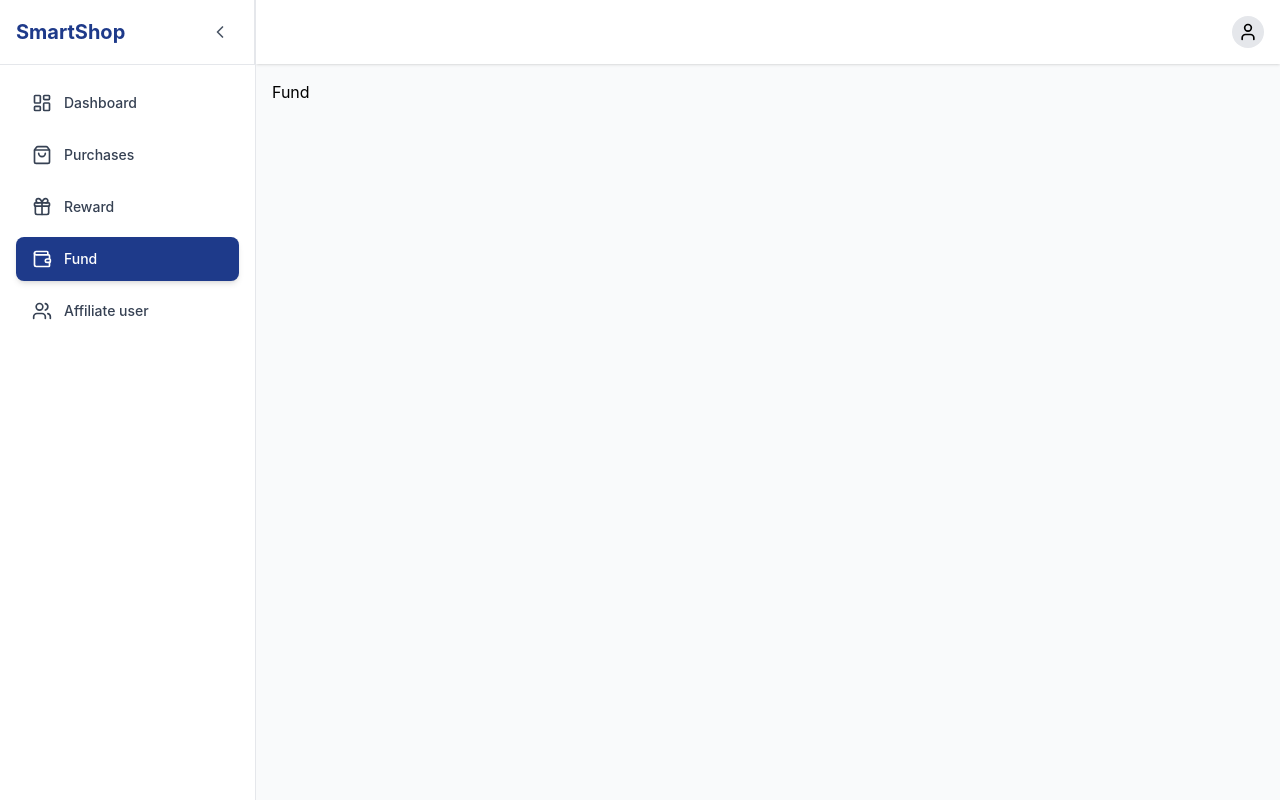
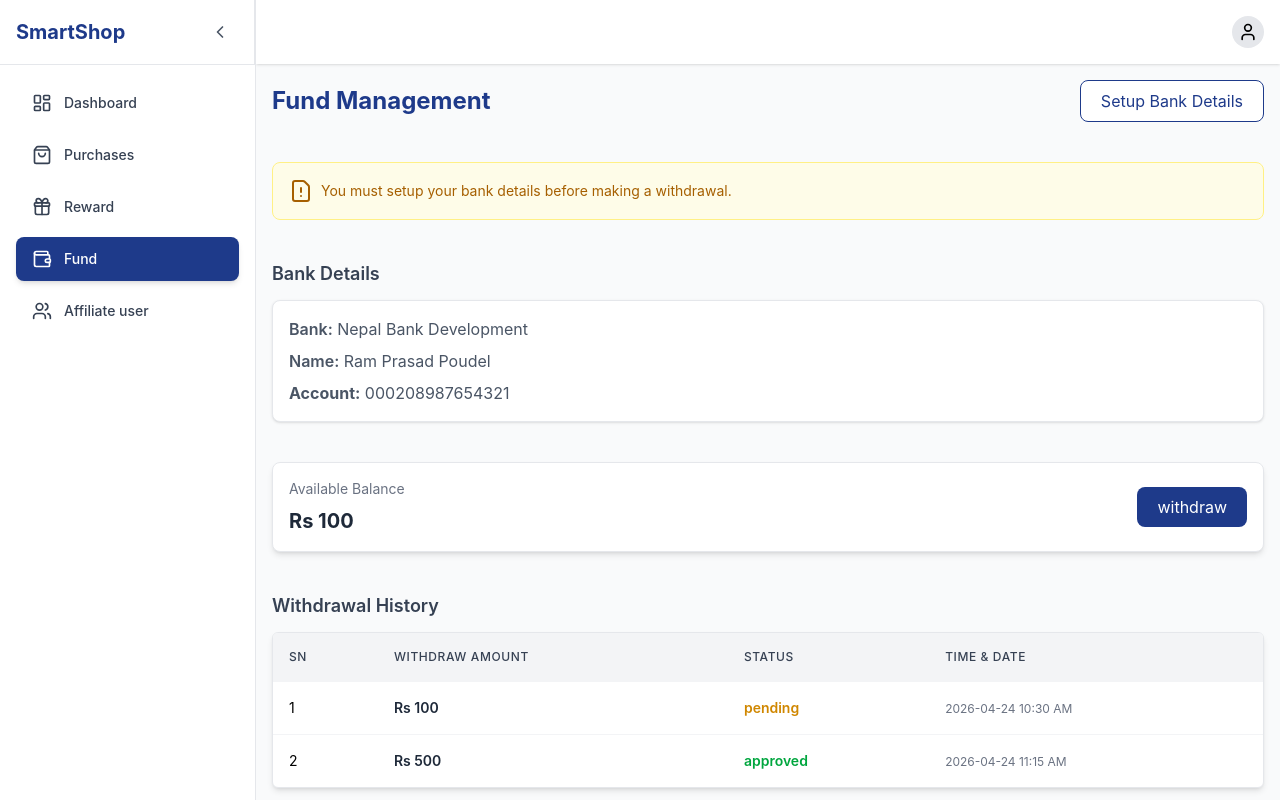
Before and after one commit to yuvraj-sapkota/smartshop, a React app in the folder frontend/: page /user/fund in a window 1280 px wide. Built offline with nearby package versions, Linux system fonts and the light colour scheme; the HTML template or start-up script is replaced by a standard one.

Commit message:
worked on fund section

```diff
--- a/frontend/src/components/DataTable.jsx
+++ b/frontend/src/components/DataTable.jsx
@@ -6,7 +6,7 @@ const DataTable = ({ columns, data }) => {
     <>
       <div>
         {/* Scroll wrapper for mobile */}
-        <div className="overflow-x-auto rounded-md shadow-lg border border-gray-200 bg-white">
+        <div className="overflow-x-auto rounded-md shadow-md border border-gray-200 bg-white">
           <table className="min-w-[700px] w-full text-sm">
             {/* HEADER */}
             <thead className="bg-gray-100 text-gray-700 uppercase text-xs tracking-wider">
--- a/frontend/src/features/userPage/affiliatedUser/AffiliatedUser.jsx
+++ b/frontend/src/features/userPage/affiliatedUser/AffiliatedUser.jsx
@@ -5,13 +5,15 @@ const AffiliatedUser = () => {
   const data = [
     {
       sn: 1,
-      storeName: "ABC Store",
+      store: "ABC Store",
+      name: "ishor",
       totalSales: 5000,
       datetime: "2026-04-23 10:30 AM",
     },
     {
       sn: 2,
-      storeName: "XYZ Shop",
+      store: "XYZ Shop",
+      name: "krish",
       totalSales: 12000,
       datetime: "2026-04-23 12:15 PM",
     },
@@ -24,10 +26,17 @@ const AffiliatedUser = () => {
     },
 
     {
-      header: "Store Name",
-      accessorKey: "storeName",
+      header: "Store ",
+      accessorKey: "store",
       cell: (row) => (
-        <span className="font-medium text-gray-800">{row.storeName}</span>
+        <span className="font-medium text-gray-800">{row.store}</span>
+      ),
+    },
+    {
+      header: "Name ",
+      accessorKey: "name",
+      cell: (row) => (
+        <span className="font-medium text-gray-800">{row.name}</span>
       ),
     },
 
--- a/frontend/src/features/userPage/dashboard/Dashboard.jsx
+++ b/frontend/src/features/userPage/dashboard/Dashboard.jsx
@@ -70,7 +70,7 @@ const Dashboard = () => {
   ];
 
   return (
-    <div className="grid grid-cols-2 sm:grid-cols-3  lg:grid-cols-4 gap-4">
+    <div className="grid grid-cols-1 sm:grid-cols-2  lg:grid-cols-4 gap-4">
       {stats.map((item, index) => (
         <StatCard key={item._id} item={item} />
       ))}
--- a/frontend/src/features/userPage/fund/Fund.jsx
+++ b/frontend/src/features/userPage/fund/Fund.jsx
@@ -1,9 +1,143 @@
-import React from 'react'
+import React, { useState } from "react";
+import DataTable from "../../../components/DataTable";
+import BankModal from "./fundComponents/BankModal";
+import { FileWarning } from "lucide-react";
 
 const Fund = () => {
+  const [open, setOpen] = useState(false);
+  const fundData = [
+    {
+      _id: 101,
+      sn: 1,
+      withdrawAmount: 100,
+      status: "pending",
+      datetime: "2026-04-24 10:30 AM",
+    },
+    {
+      _id: 102,
+      sn: 2,
+      withdrawAmount: 500,
+      status: "approved",
+      datetime: "2026-04-24 11:15 AM",
+    },
+  ];
+
+  const fundColumns = [
+    { header: "SN", accessorKey: "sn" },
+
+    {
+      header: "Withdraw Amount",
+      accessorKey: "withdrawAmount",
+      cell: (row) => (
+        <span className="font-semibold text-gray-800">
+          Rs {row.withdrawAmount}
+        </span>
+      ),
+    },
+
+    {
+      header: "Status",
+      accessorKey: "status",
+      cell: (row) => {
+        const color =
+          row.status === "pending"
+            ? "text-yellow-600"
+            : row.status === "approved"
+            ? "text-green-600"
+            : "text-red-600";
+
+        return <span className={`font-semibold ${color}`}>{row.status}</span>;
+      },
+    },
+
+    {
+      header: "Time & Date",
+      accessorKey: "datetime",
+      cell: (row) => (
+        <span className="text-gray-500 text-xs whitespace-nowrap">
+          {row.datetime}
+        </span>
+      ),
+    },
+  ];
+
   return (
-    <div>Fund</div>
-  )
-}
+    <>
+      <div className="space-y-10">
+        {/* bank details setup garna ko lagi auta button rakhna paryo yaha */}
 
-export default Fund
+        <div className="flex items-center justify-between ">
+          <h1 className="font-bold text-xl md:text-2xl text-primary ">
+            Fund Management
+          </h1>
+          <button
+            onClick={() => setOpen(true)}
+            className="bg-white text-primary border border-primary px-5 py-2 rounded-lg hover:bg-primary hover:text-white transition cursor-pointer"
+          >
+            Setup Bank Details
+          </button>
+        </div>
+
+        {/* warning section  */}
+        <div className="bg-yellow-50 border border-yellow-200 text-yellow-700 p-4 rounded-lg">
+          <p className="text-sm flex items-center gap-2">
+            <FileWarning size={24} /> You must setup your bank details before
+            making a withdrawal.
+          </p>
+        </div>
+
+        {/* user bank details  */}
+
+        <div>
+          <h2 className="font-semibold text-lg mb-3 text-gray-700">
+            Bank Details
+          </h2>
+          <div className="bg-white border border-gray-200 shadow-sm rounded-lg p-4">
+            <div className=" text-gray-600 space-y-2">
+              <p className="">
+                <span className="font-semibold">Bank:</span> Nepal Bank
+                Development
+              </p>
+              <p className="">
+                <span className="font-semibold">Name:</span> Ram Prasad Poudel
+              </p>
+              <p>
+                <strong>Account:</strong> 000208987654321
+              </p>
+              {/*
+            {bankDetails.qr && (
+              <img
+                src={URL.createObjectURL(bankDetails.qr)}
+                alt="QR"
+                className="w-24 mt-2 rounded"
+              />
+            )} */}
+            </div>
+          </div>
+        </div>
+
+        <div className="flex justify-between items-center bg-white shadow-md border border-gray-200 rounded-lg p-4">
+          <div className="flex flex-col gap-2">
+            <p className="text-gray-500 text-sm">Available Balance</p>
+            <h2 className="text-xl font-bold text-gray-800">Rs 100</h2>
+          </div>
+          <button className="bg-primary text-white px-5 py-2 rounded-lg hover:bg-primary-hover transition">
+            withdraw
+          </button>
+        </div>
+
+        <div>
+          <h1 className="font-semibold text-lg text-gray-700 mb-3">
+            Withdrawal History
+          </h1>
+
+          <DataTable columns={fundColumns} data={fundData} />
+        </div>
+      </div>
+
+      {open && <BankModal open={open} setOpen={setOpen} />}
+    </>
+  );
+};
+
+export default Fund;
--- /dev/null
+++ b/frontend/src/features/userPage/fund/fundComponents/BankModal.jsx
@@ -0,0 +1,163 @@
+import { useState, useEffect } from "react";
+import { X } from "lucide-react";
+
+export default function BankModal({ open, setOpen }) {
+  const [bankDetails, setBankDetails] = useState({
+    bankName: "",
+    fullName: "",
+    accountNumber: "",
+    qr: null,
+  });
+
+  const [preview, setPreview] = useState(null);
+  const [errors, setErrors] = useState({});
+
+  // 👉 Handle input
+  const handleChange = (e) => {
+    const { name, value, files } = e.target;
+
+    if (name === "qr") {
+      const file = files[0];
+      setBankDetails({ ...bankDetails, qr: file });
+      setPreview(URL.createObjectURL(file));
+    } else {
+      setBankDetails({ ...bankDetails, [name]: value });
+    }
+  };
+
+  // 👉 Validation
+  const validate = () => {
+    let newErrors = {};
+
+    if (!bankDetails.bankName) newErrors.bankName = "Bank name required";
+    if (!bankDetails.fullName) newErrors.fullName = "Full name required";
+    if (!bankDetails.accountNumber)
+      newErrors.accountNumber = "Account number required";
+
+    setErrors(newErrors);
+    return Object.keys(newErrors).length === 0;
+  };
+
+  // 👉 Submit
+  const handleSubmit = () => {
+    if (!validate()) return;
+
+    console.log(bankDetails);
+
+    setOpen(false);
+  };
+
+  return (
+    <div className="fixed inset-0 px-4 bg-black/40 flex items-center justify-center z-50 backdrop-blur-md">
+      <div className="bg-white w-full max-w-md rounded-xl shadow-lg p-4">
+        {/* CLOSE */}
+
+        {/* TITLE */}
+        <div className="flex items-center justify-between mb-4">
+          <h2 className="text-lg font-semibold ">Setup Bank Details</h2>
+          <button
+            onClick={() => setOpen(false)}
+            className=" text-gray-500 hover:text-black "
+          >
+            <X size={28} />
+          </button>
+        </div>
+
+        {/* FORM */}
+        <div className="space-y-4 mb-4">
+          {/* Bank Name */}
+          <div className="flex flex-col gap-1">
+            <label>Bank Name</label>
+            <input
+              type="text"
+              name="bankName"
+              placeholder="Bank Name"
+              value={bankDetails.bankName}
+              onChange={handleChange}
+              className="w-full border rounded-lg px-3 py-2"
+            />
+            {errors.bankName && (
+              <p className="text-red-500 text-xs mt-1">{errors.bankName}</p>
+            )}
+          </div>
+
+          {/* Full Name */}
+          <div className="flex flex-col gap-1">
+            <label>Full Name</label>
+            <input
+              type="text"
+              name="fullName"
+              placeholder="Full Name"
+              value={bankDetails.fullName}
+              onChange={handleChange}
+              className="w-full border rounded-lg px-3 py-2"
+            />
+            {errors.fullName && (
+              <p className="text-red-500 text-xs mt-1">{errors.fullName}</p>
+            )}
+          </div>
+
+          {/* Account Number */}
+          <div className="flex flex-col gap-1">
+            <label>Account Number</label>
+            <input
+              type="text"
+              name="accountNumber"
+              placeholder="Account Number"
+              value={bankDetails.accountNumber}
+              onChange={handleChange}
+              className="w-full border rounded-lg px-3 py-2"
+            />
+            {errors.accountNumber && (
+              <p className="text-red-500 text-xs mt-1">
+                {errors.accountNumber}
+              </p>
+            )}
+          </div>
+
+          {/* QR Upload */}
+          <div className="flex flex-col gap-1">
+            <label>Qr code</label>
+
+            {!preview && (
+              <input
+                type="file"
+                name="qr"
+                accept="image/*"
+                onChange={handleChange}
+                className="w-full border rounded-lg px-3 py-2"
+              />
+            )}
+
+            {/* Preview */}
+            {preview && (
+              <div className="mt-2 border-2 border-gray-400 border-dashed p-2 flex justify-between items-center ">
+                <img
+                  src={preview}
+                  alt="QR Preview"
+                  className="w-24 h-24 rounded  "
+                />
+                {/* Change button */}
+                <button
+                  type="button"
+                  onClick={() => setPreview(null)}
+                  className="text-sm text-red-500 mt-1 border cursor-pointer  p-2 rounded-md"
+                >
+                  <X />
+                </button>
+              </div>
+            )}
+          </div>
+        </div>
+
+        {/* ACTION */}
+        <button
+          onClick={handleSubmit}
+          className="w-full bg-primary text-white py-2 rounded-lg mt-5 hover:bg-primary-hover transition"
+        >
+          Save Details
+        </button>
+      </div>
+    </div>
+  );
+}
--- a/frontend/src/layouts/UserPageLayout.jsx
+++ b/frontend/src/layouts/UserPageLayout.jsx
@@ -15,7 +15,8 @@ const UserPageLayout = () => {
         {/* ================= MAIN CONTENT ================= */}
         <main className="flex-1 flex flex-col overflow-hidden ">
           {/*  Header */}
-          <div className=" flex items-center justify-between  md:justify-end gap-4  p-4  bg-white   shadow">
+          <div className="  bg-white   ">
+            <div className="flex items-center justify-between  md:justify-end gap-4  p-4  max-w-7xl shadow">
               <button
                 onClick={() => setMobileOpen(true)}
                 className=" rounded-lg hover:bg-gray-100 transition-all duration-300 ease-in-out md:hidden"
@@ -27,10 +28,13 @@ const UserPageLayout = () => {
                 <User size={20} />
               </div>
             </div>
+          </div>
 
           {/* Outlet Content */}
-          <div className="flex-1 overflow-y-auto p-4">
+          <div className="flex-1 overflow-y-auto ">
+            <div className=" max-w-7xl p-4">
               <Outlet />
+            </div>
           </div>
         </main>
       </div>
```
Also changed, not shown: frontend/src/features/userPage/reward/Reward.jsx (+6 -18 lines). Lines whose indentation alone changed are shown as unchanged.
